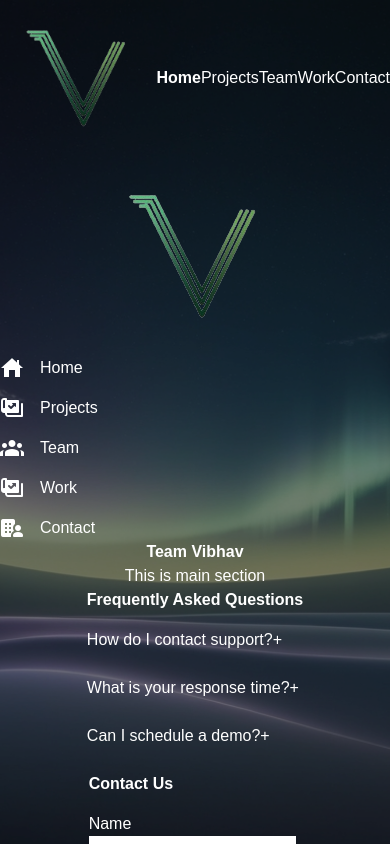
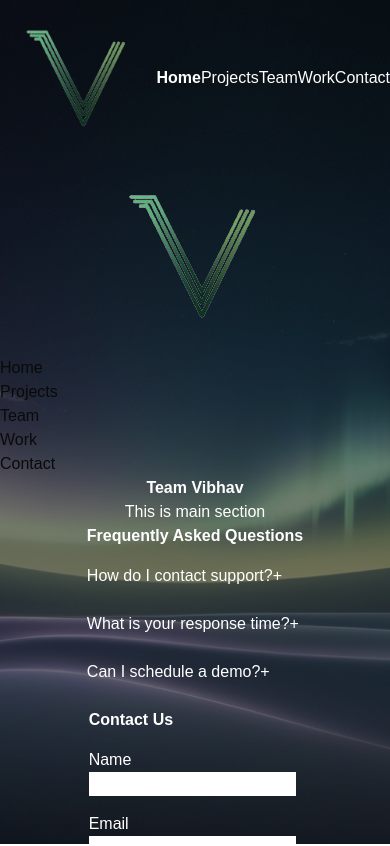
Before and after one commit to Paritrajput/VibhavWeb, a Next.js app: page / in a window 390 px wide. Shown: the top 846 px of the page. Built offline with nearby package versions, Linux system fonts and the light colour scheme.

Commit message:
mobile view navbar

```diff
--- a/src/Components/Navbar/Navbar.jsx
+++ b/src/Components/Navbar/Navbar.jsx
@@ -44,6 +44,19 @@ function Navbar() {
 
     setShowNavbar(() => !showNavbar);
   };
+  const menus = document.querySelectorAll('.menu');
+
+  menus.forEach((menu) => {
+    menu.addEventListener('toggle', (event) => {
+      if (menu.open) {
+        menus.forEach((otherMenu) => {
+          if (otherMenu !== menu) {
+            otherMenu.open = false;
+          }
+        });
+      }
+    });
+  });
 
   return (
     <div className="navbar sticky w-full top-0 z-30 inset-0">
@@ -60,8 +73,7 @@ function Navbar() {
               <li className="text-3xs border-solid border-4 border-black p-1 rounded w-20 text-white">
                 <Link
                   href="/"
-                  className={`${
-                    pathname === "/" ? "text-white font-bold " : "text-gray-400"
+                  className={`${pathname === "/" ? "text-white font-bold " : "text-gray-400"
                     } hover:text-white `}
                 >
                   Home
@@ -70,8 +82,7 @@ function Navbar() {
               <li className="text-3xs border-solid border-4 border-black p-1 rounded w-20 text-white">
                 <DropdownMenu>
                   <DropdownMenuTrigger
-                    className={`${
-                      pathname.startsWith("/Projects/")
+                    className={`${pathname.startsWith("/Projects/")
                       ? "text-white font-bold "
                       : "text-gray-400"
                       } hover:text-white `}
@@ -116,8 +127,7 @@ function Navbar() {
               <li className="text-3xs border-solid border-4 border-black p-1 rounded w-20 text-white">
                 <DropdownMenu>
                   <DropdownMenuTrigger
-                    className={`${
-                      pathname.startsWith("/Team/")
+                    className={`${pathname.startsWith("/Team/")
                       ? "text-white font-bold "
                       : "text-gray-400"
                       } hover:text-white `}
@@ -142,8 +152,7 @@ function Navbar() {
               <li className="text-3xs border-solid border-4 border-black p-1 rounded w-20 text-white">
                 <DropdownMenu>
                   <DropdownMenuTrigger
-                    className={`${
-                      pathname.startsWith("/Work/")
+                    className={`${pathname.startsWith("/Work/")
                       ? "text-white font-bold "
                       : "text-gray-400"
                       } hover:text-white `}
@@ -188,20 +197,17 @@ function Navbar() {
               className="relative w-6 h-6 flex flex-col justify-center items-center group"
             >
               <span
-                className={`block w-full h-[3px] bg-stone-300 rounded-md transition-all duration-300 ease-in-out ${
-                  showNavbar ? "rotate-45 translate-y-2" : ""
+                className={`block w-full h-[3px] bg-stone-300 rounded-md transition-all duration-300 ease-in-out ${showNavbar ? "rotate-45 translate-y-2" : ""
                   }`}
               ></span>
 
               <span
-                className={`block w-full h-[3px] bg-stone-300 rounded-md my-1 transition-all duration-300 ease-in-out ${
-                  showNavbar ? "opacity-0" : ""
+                className={`block w-full h-[3px] bg-stone-300 rounded-md my-1 transition-all duration-300 ease-in-out ${showNavbar ? "opacity-0" : ""
                   }`}
               ></span>
 
               <span
-                className={`block w-full h-[3px] bg-stone-300 rounded-md transition-all duration-300 ease-in-out ${
-                  showNavbar ? "-rotate-45 -translate-y-2" : ""
+                className={`block w-full h-[3px] bg-stone-300 rounded-md transition-all duration-300 ease-in-out ${showNavbar ? "-rotate-45 -translate-y-2" : ""
                   }`}
               ></span>
             </button>
@@ -214,90 +220,205 @@ function Navbar() {
         </ul>
 
         <div
-          className={`sm:hidden transition-all duration-700 delay-100 ease-in-out fixed top-14 bg-black w-[100%]   overflow-hidden ${
-            showNavbar ? " h-full" : " h-0"
+          className={`sm:hidden transition-all duration-700 delay-100 ease-in-out fixed top-14 bg-black w-[100%]   overflow-hidden ${showNavbar ? " h-full" : " h-0"
             } `}
         >
-          <ul
-            className={` flex flex-col gap-4 p-5 ml-4 justify-evenly  mx-auto z-20`}
-          >
-            <li className="text-3xs border-solid border-4 border-black p-1 rounded w-20 text-white flex gap-4">
-              <img src="/home.png" />
-              <button
-                onClick={() => {
-                  router.push("/");
-                  toggleNavbar();
-                }}
+
+          <div class="flex h-screen flex-col justify-between border-e text-gray-500">
+            <div class="px-4 py-6">
+              <ul class="mt-6 space-y-1">
+                <li>
+                  <a
+                    href="/"
+                    class="block rounded-lg px-4 py-2 text-sm font-medium"
                   >
                     Home
-              </button>
+                  </a>
                 </li>
-            <li className="text-3xs flex gap-4 border-solid border-4 border-black p-1 rounded w-20 text-white  top-3">
-              <img src="/projects.png" />
-              <button
-                onClick={() => {
-                  router.push("/Projects");
-                  toggleNavbar();
-                }}
+
+                <li>
+                  <details class="group menu [&_summary::-webkit-details-marker]:hidden">
+                    <summary
+                      class="flex cursor-pointer items-center justify-between rounded-lg px-4 py-2"
                     >
-                Projects
-              </button>
+                      <span class="text-sm font-medium"> Projects </span>
+
+                      <span class="shrink-0 transition duration-300 group-open:-rotate-180">
+                        <svg
+                          xmlns="http://www.w3.org/2000/svg"
+                          class="size-5"
+                          viewBox="0 0 20 20"
+                          fill="currentColor"
+                        >
+                          <path
+                            fill-rule="evenodd"
+                            d="M5.293 7.293a1 1 0 011.414 0L10 10.586l3.293-3.293a1 1 0 111.414 1.414l-4 4a1 1 0 01-1.414 0l-4-4a1 1 0 010-1.414z"
+                            clip-rule="evenodd"
+                          />
+                        </svg>
+                      </span>
+                    </summary>
+
+                    <ul class="mt-2 space-y-1 px-4">
+                      <li>
+                        <a
+                          href="#"
+                          class="block rounded-lg px-4 py-2 text-sm font-medium text-gray-500 hover:bg-gray-100 hover:text-gray-700"
+                        >
+                          AI/ML
+                        </a>
                       </li>
-            <li className="text-3xs flex gap-4 border-solid border-4 border-black p-1 rounded w-20 text-white  top-3">
-              <img src="/team.png" />
-              <button
-                onClick={() => {
-                  router.push("/Team");
-                  toggleNavbar();
-                }}
+
+                      <li>
+                        <a
+                          href="#"
+                          class="block rounded-lg px-4 py-2 text-sm font-medium text-gray-500 hover:bg-gray-100 hover:text-gray-700"
                         >
-                Team
-              </button>
+                          AR/VR
+                        </a>
                       </li>
-            {/* <li className="text-3xs border-solid border-4 border-black p-1 rounded w-20 text-white">
-              <button
-                onClick={() => {
-                  router.push("/Work");
-                  toggleNavbar();
-                }}
+
+                      <li>
+                        <a
+                          href="#"
+                          class="block rounded-lg px-4 py-2 text-sm font-medium text-gray-500 hover:bg-gray-100 hover:text-gray-700"
                         >
-                Work
-              </button>
-            </li> */}
-            <DropdownMenu>
-              <DropdownMenuTrigger>
-                <li className="text-3xs flex gap-4 border-solid border-4 border-black p-1 rounded w-20 text-white  top-3">
-                  <img src="/projects.png" />
-                  Work
+                          IOT
+                        </a>
                       </li>
-              </DropdownMenuTrigger>
-              <DropdownMenuContent>
-                <DropdownMenuItem>
-                  <button onClick={() => router.push("/Work/CurrentYear")}>
+
+                      <li>
+                        <a
+                          href="#"
+                          class="block rounded-lg px-4 py-2 text-sm font-medium text-gray-500 hover:bg-gray-100 hover:text-gray-700"
+                        >
+                          DSP
+                        </a>
+                      </li>
+
+                      <li>
+                        <a
+                          href="#"
+                          class="block rounded-lg px-4 py-2 text-sm font-medium text-gray-500 hover:bg-gray-100 hover:text-gray-700"
+                        >
+                          EMBEDDED SYSTEMS
+                        </a>
+                      </li>
+
+                      <li>
+                        <a
+                          href="#"
+                          class="block rounded-lg px-4 py-2 text-sm font-medium text-gray-500 hover:bg-gray-100 hover:text-gray-700"
+                        >
+                          QUANTAM COMPUTING
+                        </a>
+                      </li>
+                    </ul>
+                  </details>
+                </li>
+
+                <li>
+                  <details class="group menu [&_summary::-webkit-details-marker]:hidden">
+                    <summary
+                      class="flex cursor-pointer items-center justify-between rounded-lg px-4 py-2"
+                    >
+                      <span class="text-sm font-medium"> Team </span>
+
+                      <span class="shrink-0 transition duration-300 group-open:-rotate-180">
+                        <svg
+                          xmlns="http://www.w3.org/2000/svg"
+                          class="size-5"
+                          viewBox="0 0 20 20"
+                          fill="currentColor"
+                        >
+                          <path
+                            fill-rule="evenodd"
+                            d="M5.293 7.293a1 1 0 011.414 0L10 10.586l3.293-3.293a1 1 0 111.414 1.414l-4 4a1 1 0 01-1.414 0l-4-4a1 1 0 010-1.414z"
+                            clip-rule="evenodd"
+                          />
+                        </svg>
+                      </span>
+                    </summary>
+
+                    <ul class="mt-2 space-y-1 px-4">
+                      <li>
+                        <a
+                          href="#"
+                          class="block rounded-lg px-4 py-2 text-sm font-medium text-gray-500 hover:bg-gray-100 hover:text-gray-700"
+                        >
+                          Current
+                        </a>
+                      </li>
+
+                      <li>
+                        <a
+                          href="#"
+                          class="block rounded-lg px-4 py-2 text-sm font-medium text-gray-500 hover:bg-gray-100 hover:text-gray-700"
+                        >
+                          Alumini
+                        </a>
+                      </li>
+                    </ul>
+                  </details>
+                </li>
+
+                <li>
+                  <details class="group menu [&_summary::-webkit-details-marker]:hidden">
+                    <summary
+                      class="flex cursor-pointer items-center justify-between rounded-lg px-4 py-2"
+                    >
+                      <span class="text-sm font-medium"> Work </span>
+
+                      <span class="shrink-0 transition duration-300 group-open:-rotate-180">
+                        <svg
+                          xmlns="http://www.w3.org/2000/svg"
+                          class="size-5"
+                          viewBox="0 0 20 20"
+                          fill="currentColor"
+                        >
+                          <path
+                            fill-rule="evenodd"
+                            d="M5.293 7.293a1 1 0 011.414 0L10 10.586l3.293-3.293a1 1 0 111.414 1.414l-4 4a1 1 0 01-1.414 0l-4-4a1 1 0 010-1.414z"
+                            clip-rule="evenodd"
+                          />
+                        </svg>
+                      </span>
+                    </summary>
+
+                    <ul class="mt-2 space-y-1 px-4">
+                      <li>
+                        <a
+                          href="#"
+                          class="block rounded-lg px-4 py-2 text-sm font-medium text-gray-500 hover:bg-gray-100 hover:text-gray-700"
+                        >
                           Current Year
-                  </button>
-                  {/* <Link href="/Projects">AI/ML</Link> */}
-                </DropdownMenuItem>
-                {/* <DropdownMenuSeparator /> */}
-                <DropdownMenuItem>
-                  <button onClick={() => router.push("/Work/PreviousYear")}>
+                        </a>
+                      </li>
+
+                      <li>
+                        <a
+                          href="#"
+                          class="block rounded-lg px-4 py-2 text-sm font-medium text-gray-500 hover:bg-gray-100 hover:text-gray-700"
+                        >
                           Previous Year
-                  </button>
-                </DropdownMenuItem>
-              </DropdownMenuContent>
-            </DropdownMenu>
-            <li className="text-3xs flex gap-4 border-solid border-4 border-black p-1 rounded w-20 text-white  top-3">
-              <img src="/contact-us.png" />
-              <button
-                onClick={() => {
-                  handleContactClick();
-                  toggleNavbar();
-                }}
+                        </a>
+                      </li>
+                    </ul>
+                  </details>
+                </li>
+
+                <li>
+                  <a
+                    href="/"
+                    class="block rounded-lg px-4 py-2 text-sm font-medium"
                   >
                     Contact
-              </button>
+                  </a>
                 </li>
               </ul>
+            </div>
+          </div>
+
         </div>
       </div>
     </div>
```
Lines whose indentation alone changed are shown as unchanged.
